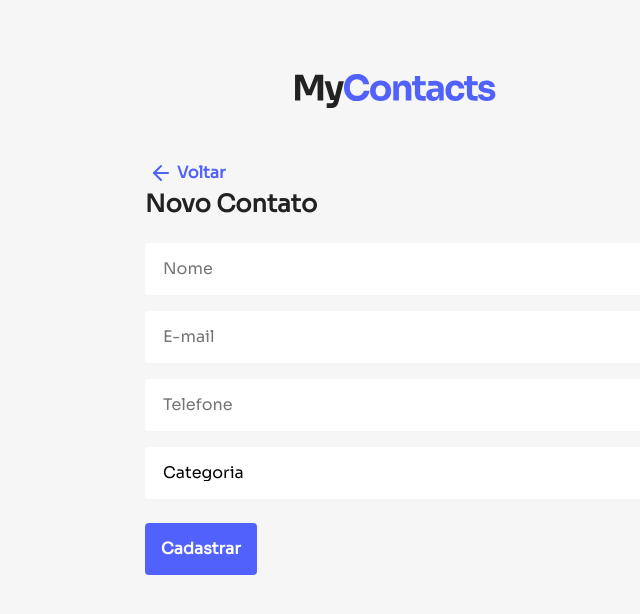
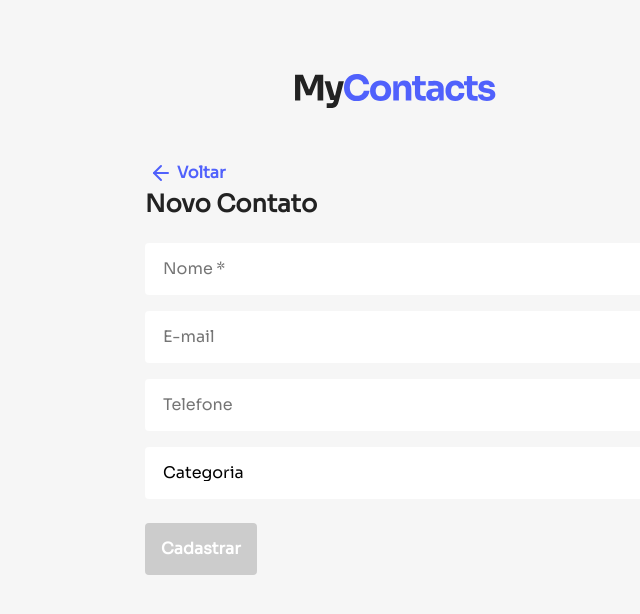
Before and after one commit to vitoorfraga/my-contacts-ui, a React (Vite) app: page /new in a window 1280 px wide. Shown: the top 614 px of the page, without its empty margins (245-885 px from the left). Built offline with nearby package versions, Linux system fonts and the light colour scheme.

Commit message:
feat: enhance form validation and update button state in ContactForm

```diff
--- a/src/components/ContactForm/index.jsx
+++ b/src/components/ContactForm/index.jsx
@@ -16,6 +16,8 @@ export const ContactForm = ({ buttonLabel }) => {
   const [option, setOption] = useState("");
 
   const { addError, removeError, errors, getErrorMessageByName } = useErrors();
+
+  const isFormValid = name && errors.length === 0;
 
   const handleNameChange = (event) => {
     setName(event.target.value);
@@ -72,7 +74,7 @@ export const ContactForm = ({ buttonLabel }) => {
     <Form onSubmit={handleSubmit}>
       <FormGroup error={getErrorMessageByName("name")}>
         <Input
-          placeholder="Nome"
+          placeholder="Nome *"
           value={name}
           onChange={handleNameChange}
           error={getErrorMessageByName("name")}
@@ -108,7 +110,7 @@ export const ContactForm = ({ buttonLabel }) => {
       </FormGroup>
 
       <ButtonContainer>
-        <Button>{buttonLabel}</Button>
+        <Button disabled={!isFormValid}>{buttonLabel}</Button>
       </ButtonContainer>
     </Form>
   );
```
